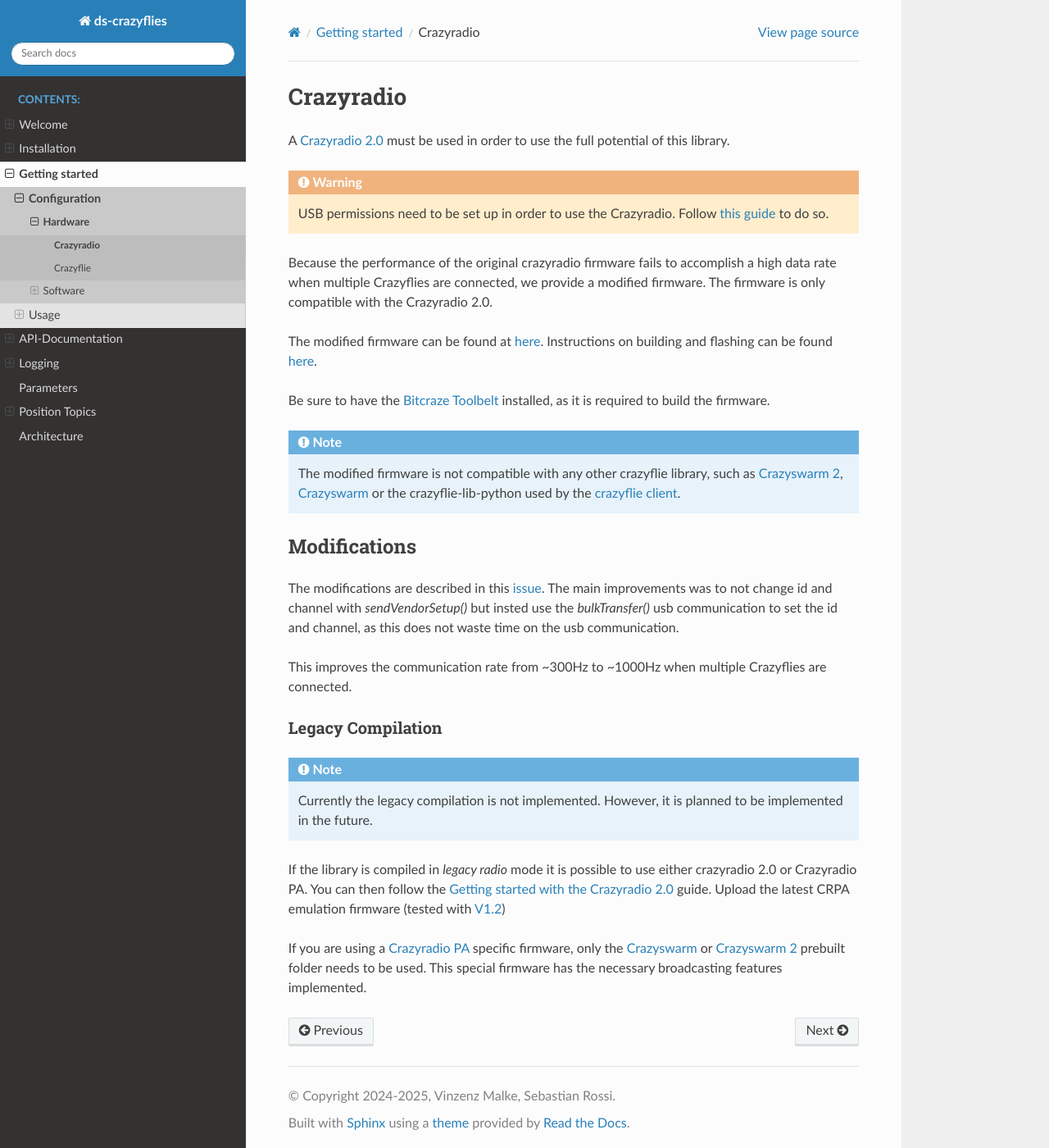
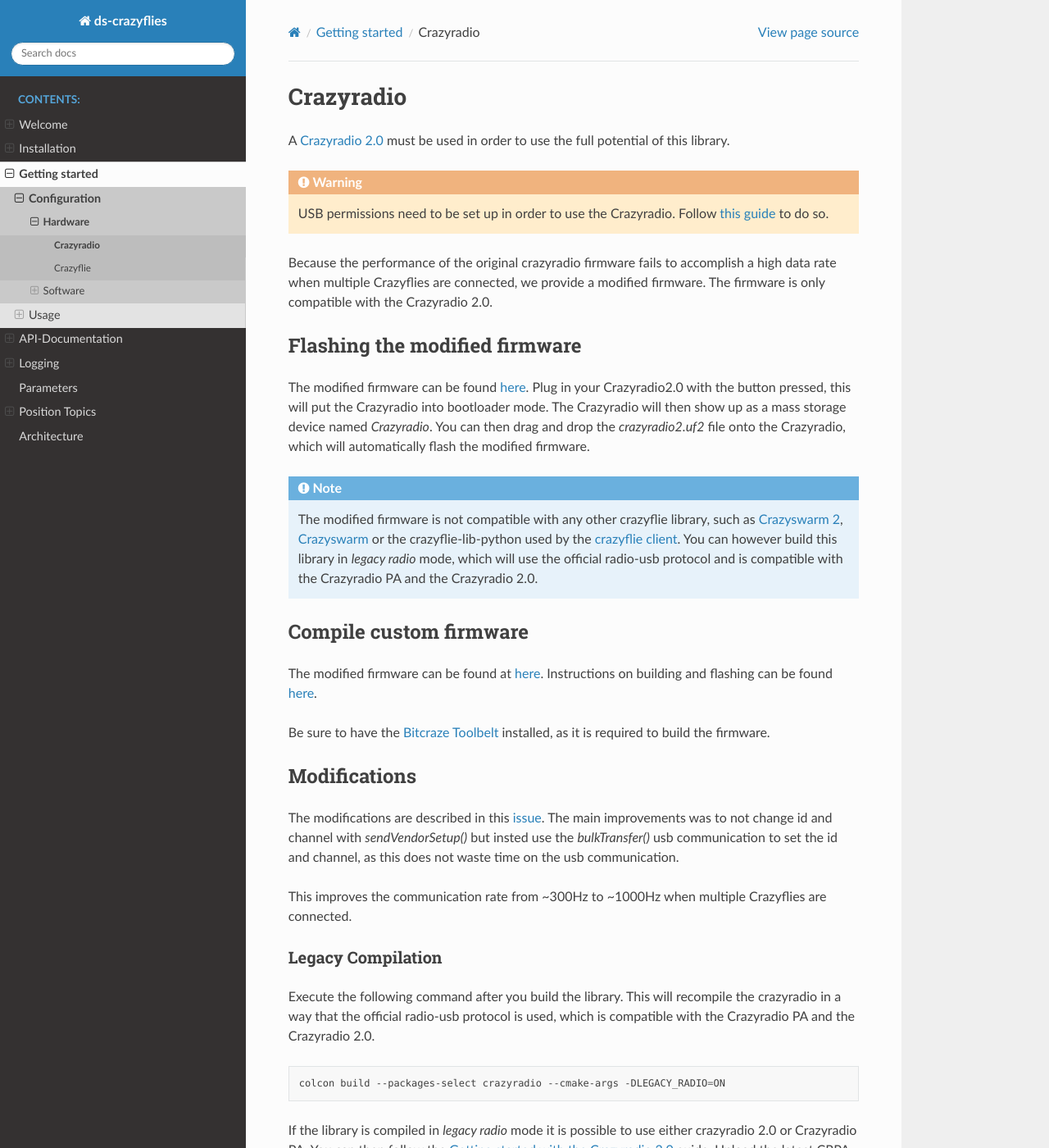
Before and after one commit to DynamicSwarms/ds-crazyflies, a Sphinx documentation site: the page built from docs/crazyradio.rst, in a window 1280 px wide and 1400 px high. Shown: the whole window at 82% size. Built offline with Sphinx 7.4.7 and the Read the Docs theme 3.1.0, drawn with Linux system fonts in a browser that asks for light colours.

Commit message:
added legacy mode documentation

```diff
--- a/docs/crazyradio.rst
+++ b/docs/crazyradio.rst
@@ -19,16 +19,26 @@ A `Crazyradio 2.0 <https://www.bitcraze.io/products/crazyradio-2-0/>`_ must be u
 Because the performance of the original crazyradio firmware fails to accomplish a high data rate when multiple Crazyflies are connected, we provide a modified firmware.
 The firmware is only compatible with the Crazyradio 2.0.
 
+Flashing the modified firmware
+-----------------------------
+
+The modified firmware can be found `here <https://github.com/DynamicSwarms/crazyflie_hardware/blob/master/crazyradio_firmware/crazyradio2.uf2>`_.
+Plug in your Crazyradio2.0 with the button pressed, this will put the Crazyradio into bootloader mode.
+The Crazyradio will then show up as a mass storage device named `Crazyradio`.
+You can then drag and drop the `crazyradio2.uf2` file onto the Crazyradio, which will automatically flash the modified firmware.
+
+.. note::
+
+    The modified firmware is not compatible with any other crazyflie library, such as `Crazyswarm 2 <https://imrclab.github.io/crazyswarm2/>`_, `Crazyswarm <https://crazyswarm.readthedocs.io/en/latest/>`_ or the crazyflie-lib-python used by the `crazyflie client <https://www.bitcraze.io/documentation/repository/crazyflie-clients-python/master/>`_.
+    You can however build this library in `legacy radio` mode, which will use the official radio-usb protocol and is compatible with the Crazyradio PA and the Crazyradio 2.0.
+
+Compile custom firmware
+------------------------
+
 The modified firmware can be found at `here <https://github.com/DynamicSwarms/crazyradio2-firmware>`_.
 Instructions on building and flashing can be found `here <https://github.com/bitcraze/crazyradio2-firmware/blob/main/docs/building-and-flashing/build.md>`_.
 
 Be sure to have the `Bitcraze Toolbelt  <https://www.bitcraze.io/documentation/repository/toolbelt/master/>`_ installed, as it is required to build the firmware.
-
-
-.. note::
-
-    The modified firmware is not compatible with any other crazyflie library, such as `Crazyswarm 2 <https://imrclab.github.io/crazyswarm2/>`_, `Crazyswarm <https://crazyswarm.readthedocs.io/en/latest/>`_ or the crazyflie-lib-python used by the `crazyflie client <https://www.bitcraze.io/documentation/repository/crazyflie-clients-python/master/>`_.
-
 
 Modifications
 -------------
@@ -42,8 +52,13 @@ This improves the communication rate from ~300Hz to ~1000Hz when multiple Crazyf
 Legacy Compilation
 ...................
 
-.. note::
-    Currently the legacy compilation is not implemented. However, it is planned to be implemented in the future.
+
+Execute the following command after you build the library.
+This will recompile the crazyradio in a way that the official radio-usb protocol is used, which is compatible with the Crazyradio PA and the Crazyradio 2.0.
+
+.. code-block:: bash
+
+    colcon build --packages-select crazyradio --cmake-args -DLEGACY_RADIO=ON
 
 If the library is compiled in `legacy radio` mode it is possible to use either crazyradio 2.0 or Crazyradio PA.
 You can then follow  the `Getting started with the Crazyradio 2.0 <https://www.bitcraze.io/documentation/tutorials/getting-started-with-crazyradio-2-0/>`_ guide.
```
